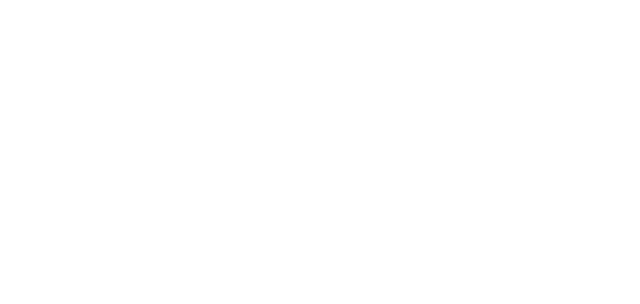
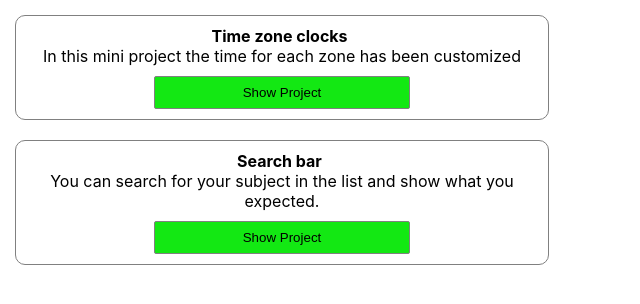
Before and after one commit to Mohammad-ghasempour/react-techniques, a React (Create React App) app in the folder practice/: page / in a window 1280 px wide. Shown: the top 304 px of the page, without its empty margins (0-640 px from the left). Built offline with nearby package versions, Linux system fonts and the light colour scheme.

Commit message:
landing page created

```diff
--- a/practice/src/App.css
+++ b/practice/src/App.css
@@ -39,3 +39,55 @@
     transform: rotate(360deg);
   }
 }
+
+.BackButton{
+  background-color: rgba(212, 255, 0, 0.204);
+  border: 0px;
+  padding: 0 8px;
+  font-size: 20px;
+  border-radius: 50px;
+  position: fixed;
+  top: 10px;
+  left: 10px;
+  cursor: pointer;
+  }
+
+  .BackButton:hover{
+background-color: rgba(255, 255, 0, 0.282);
+padding: 5px 10px;
+}
+
+
+.container{
+  width: 40%;
+  height: auto;
+  border: 1px solid gray;
+  padding: 10px;
+  display: flex;
+  flex-direction: column;
+  align-items: center;
+  margin : 15px;
+  margin-bottom: 20px;
+  border-radius: 10px;
+}
+.container button {
+  padding: 8px;
+  width: 50%;
+  margin-top: 10px;
+  background-color: rgb(19, 232, 19);
+  border: 1px solid gray;
+  border-radius: 2px;
+  cursor: pointer;
+}
+
+.container span {
+  font-weight: bold;
+  margin-right: 5px;
+}
+
+.informationContainer{
+  display: flex;
+  flex-direction: column;
+  align-items: center;
+  margin-bottom: auto;
+}
--- /dev/null
+++ b/practice/src/BackToLanding.jsx
@@ -0,0 +1,17 @@
+import React from 'react';
+import "./App.css";
+
+const BackToLanding = () => {
+
+    function refreshPage() {
+        window.location.reload(false);
+      }
+
+    return (
+        <>
+        <button className="BackButton" onClick={()=>refreshPage()}>Back <b>↩</b></button>
+        </>
+    );
+}
+
+export default BackToLanding;
--- a/practice/src/Form.js
+++ b/practice/src/Form.js
@@ -1,4 +1,4 @@
-import React from "react";
+import React , {useState} from "react";
 import "./App.css";
 import TimeZoneClocks from "./exercise/timeZoneClocks/TimeZoneClocks";
 import { LearnLifeCycles } from "./exercise/lifeCyclesClassComponent/LearnLifeCycles";
@@ -14,10 +14,40 @@
 import FormValidationWithHtmlAndCss from "./exercise/formValidationWithHtmlAndCss/FormValidationWithHtmlAndCss";
 import QuoteApi from "./exercise/quoteApi/QuoteApi";
 import CurrencyApi from "./exercise/currencyApi/CurrencyApi";
+import BackToLanding from "./BackToLanding";
+import LandingPage from "./LandingPage";
 
+const ProjectsList = [
+  {
+    projectId:1,
+    projectName:"Time zone clocks",
+    description:"In this mini project the time for each zone has been customized",
+    content:<><BackToLanding/><TimeZoneClocks/></>
+  },
+  {
+    projectId:2,
+    projectName:"Search bar",
+    description:"You can search for your subject in the list and show what you expected.",
+    content:  <><BackToLanding/><SearchFilter/></>
+  }
+]
 export const Form = () => {
+
+
+  const [currentPageShow, setCurrentPageShow] = useState();
+
+  const showProject= (e)=>{
+    setCurrentPageShow(ProjectsList.find((item)=>item.projectId == e.target.id).content);
+  }
+
+  const landing = <LandingPage ProjectsList={ProjectsList} showProject={showProject}/>
+
   return (
     <div className="App">
+
+{/* <LandingPage ProjectsList={ProjectsList} showProject={showProject}/> */}
+{!currentPageShow ? landing : currentPageShow}
+
       {/* <TimeZoneClocks/>
        <hr/> */}
 
@@ -39,7 +69,8 @@
       {/* <AccordionProject/>
         <hr/> */}
 
-      {/* <ImageSlider />
+      {/* <BackToLanding/>
+      <ImageSlider />
       <hr/> */}
 
       {/* <CheckBoxForm/>
@@ -52,9 +83,10 @@
       {/* <FormValidationLibrary />
       <hr /> */}
 
-      {/* <FormValidationWithHtmlAndCss/>
-      <hr/>
-       */}
+{/* <BackToLanding/>
+      <FormValidationWithHtmlAndCss/>
+      <hr/> */}
+
 
       {/* <QuoteApi/>
        <hr/> */}
--- /dev/null
+++ b/practice/src/LandingPage.jsx
@@ -0,0 +1,23 @@
+import React from 'react';
+import "./App.css"
+
+const LandingPage = ({ProjectsList , showProject}) => {
+    return (
+        <div>
+          {ProjectsList.map( (project )=>{
+            return (
+                <div key={project.projectId} className="container">
+                    <div className="informationContainer">
+                    <div><span>{project.projectName}</span></div>
+                    <div>{project.description}</div>
+                    </div>
+
+                    <button id={project.projectId} onClick={showProject}>Show Project</button>
+                </div>
+            )
+          })}
+        </div>
+    );
+}
+
+export default LandingPage;
```
